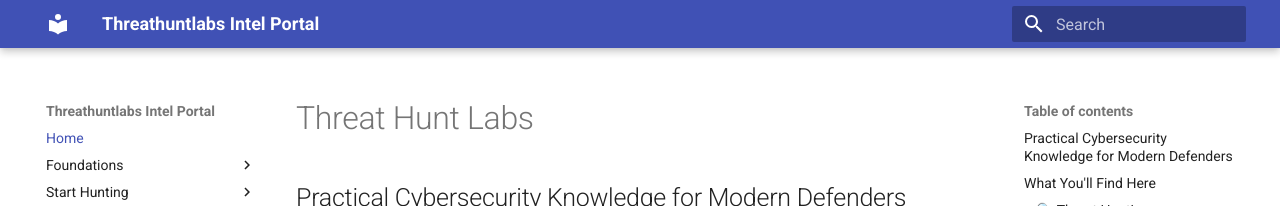
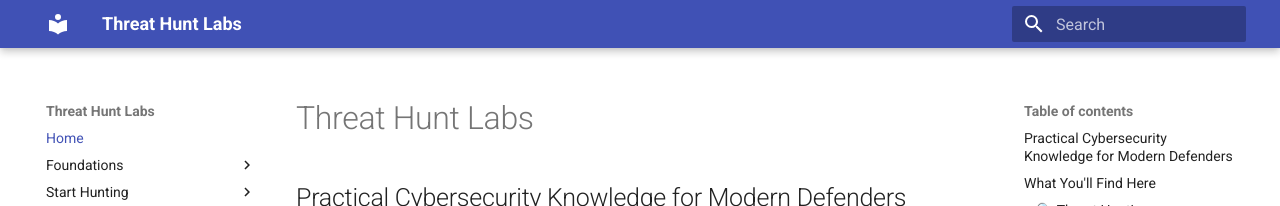
Before and after one commit to pbmundas/ThreatHuntingLabs, an MkDocs documentation site: the page built from docs/index.md, in a window 1280 px wide. Shown: the top 206 px of the page. Built offline with MkDocs 1.6.1 and Material for MkDocs 9.7.7, drawn with Linux system fonts in a browser that asks for light colours.

Commit message:
Update mkdocs.yml

```diff
--- a/mkdocs.yml
+++ b/mkdocs.yml
@@ -1,4 +1,4 @@
-site_name: "Threathuntlabs Intel Portal"
+site_name: "Threat Hunt Labs"
 site_url: "https://threathuntlabs.com"
 site_description: "An independent repository for live cyber threat Hunting, intelligence, playbooks, and raw telemetry."
 site_author: "Threathuntlabs Team"
```
